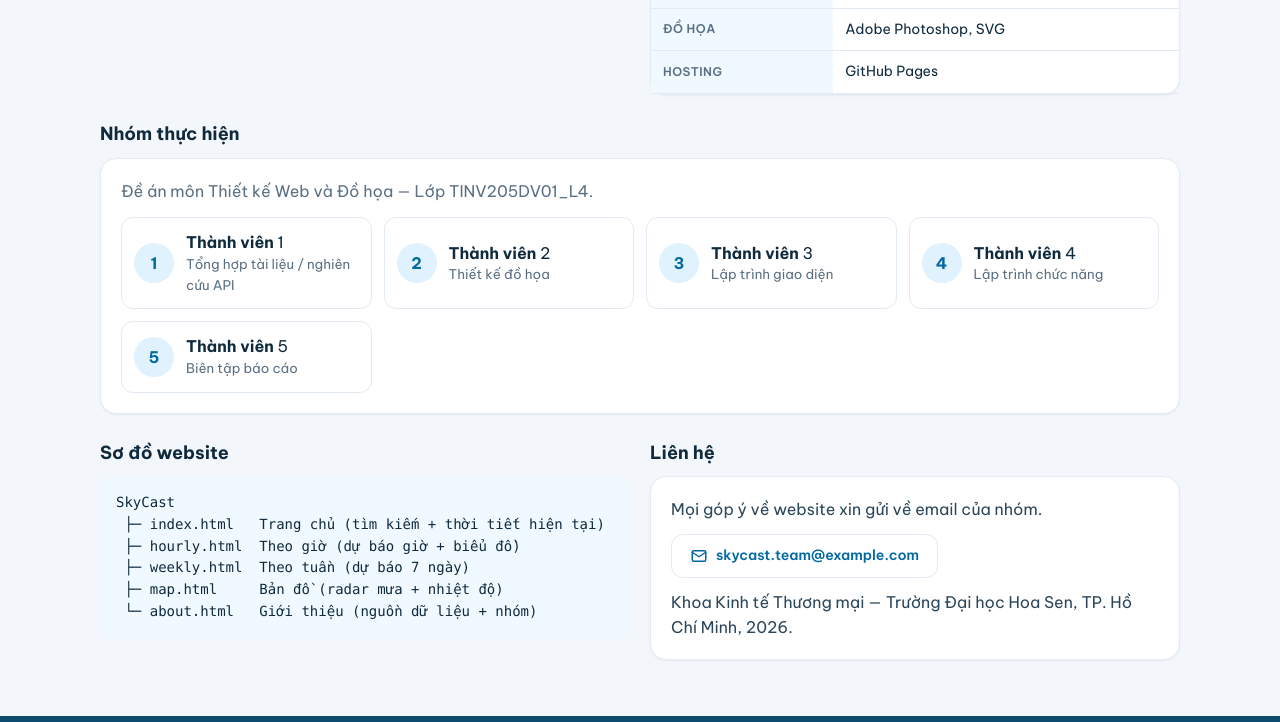
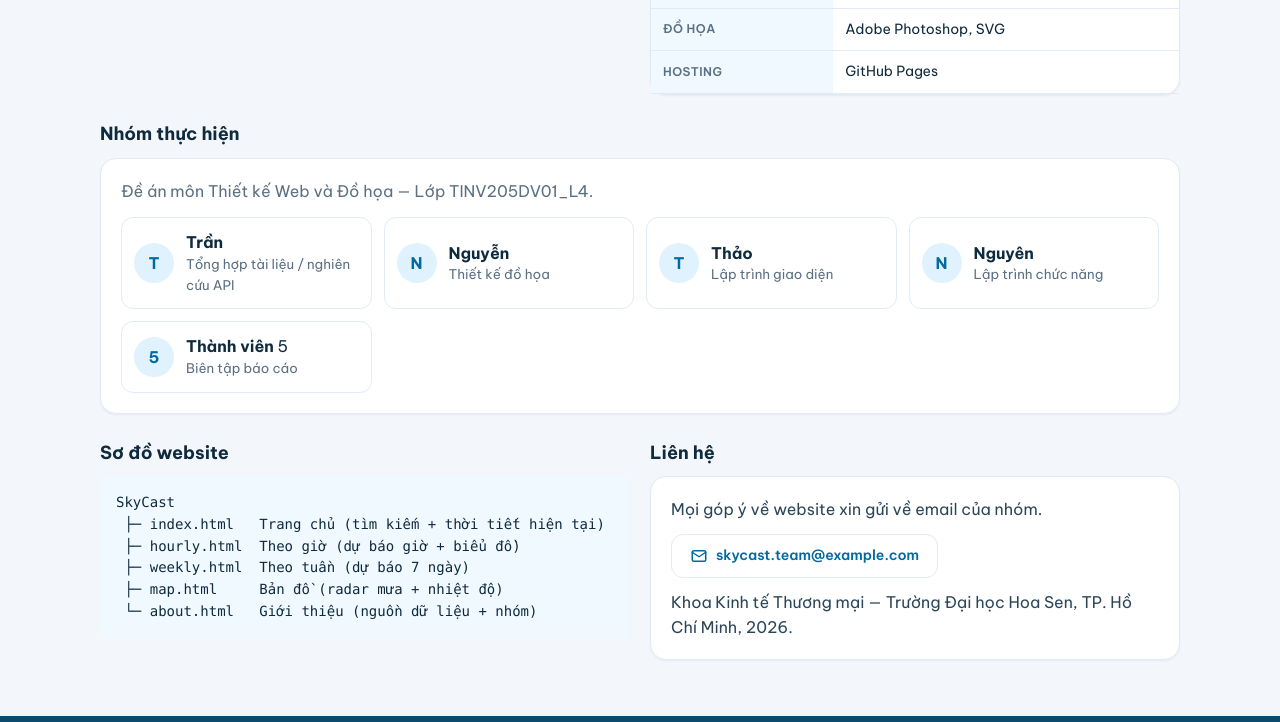
Before and after one commit to quannn25/skycast, a plain HTML site: page about.html in a window 1280 px wide. Shown: the part 1053-1775 px from the top of the page. Drawn offline with Linux system fonts and the light colour scheme.

Commit message:
Cap nhat ten thanh vien trang Gioi thieu

```diff
--- a/about.html
+++ b/about.html
@@ -66,10 +66,10 @@
         <div class="card">
           <p class="muted" data-i18n="about.teamSub" style="margin-bottom:14px"></p>
           <ul class="team">
-            <li><div class="avatar">1</div><div><b data-i18n="about.member">Thành viên</b> 1<small data-i18n="about.role1"></small></div></li>
-            <li><div class="avatar">2</div><div><b data-i18n="about.member">Thành viên</b> 2<small data-i18n="about.role2"></small></div></li>
-            <li><div class="avatar">3</div><div><b data-i18n="about.member">Thành viên</b> 3<small data-i18n="about.role3"></small></div></li>
-            <li><div class="avatar">4</div><div><b data-i18n="about.member">Thành viên</b> 4<small data-i18n="about.role4"></small></div></li>
+            <li><div class="avatar">T</div><div><b>Trần</b><small data-i18n="about.role1"></small></div></li>
+            <li><div class="avatar">N</div><div><b>Nguyễn</b><small data-i18n="about.role2"></small></div></li>
+            <li><div class="avatar">T</div><div><b>Thảo</b><small data-i18n="about.role3"></small></div></li>
+            <li><div class="avatar">N</div><div><b>Nguyên</b><small data-i18n="about.role4"></small></div></li>
             <li><div class="avatar">5</div><div><b data-i18n="about.member">Thành viên</b> 5<small data-i18n="about.role5"></small></div></li>
           </ul>
         </div>
```
